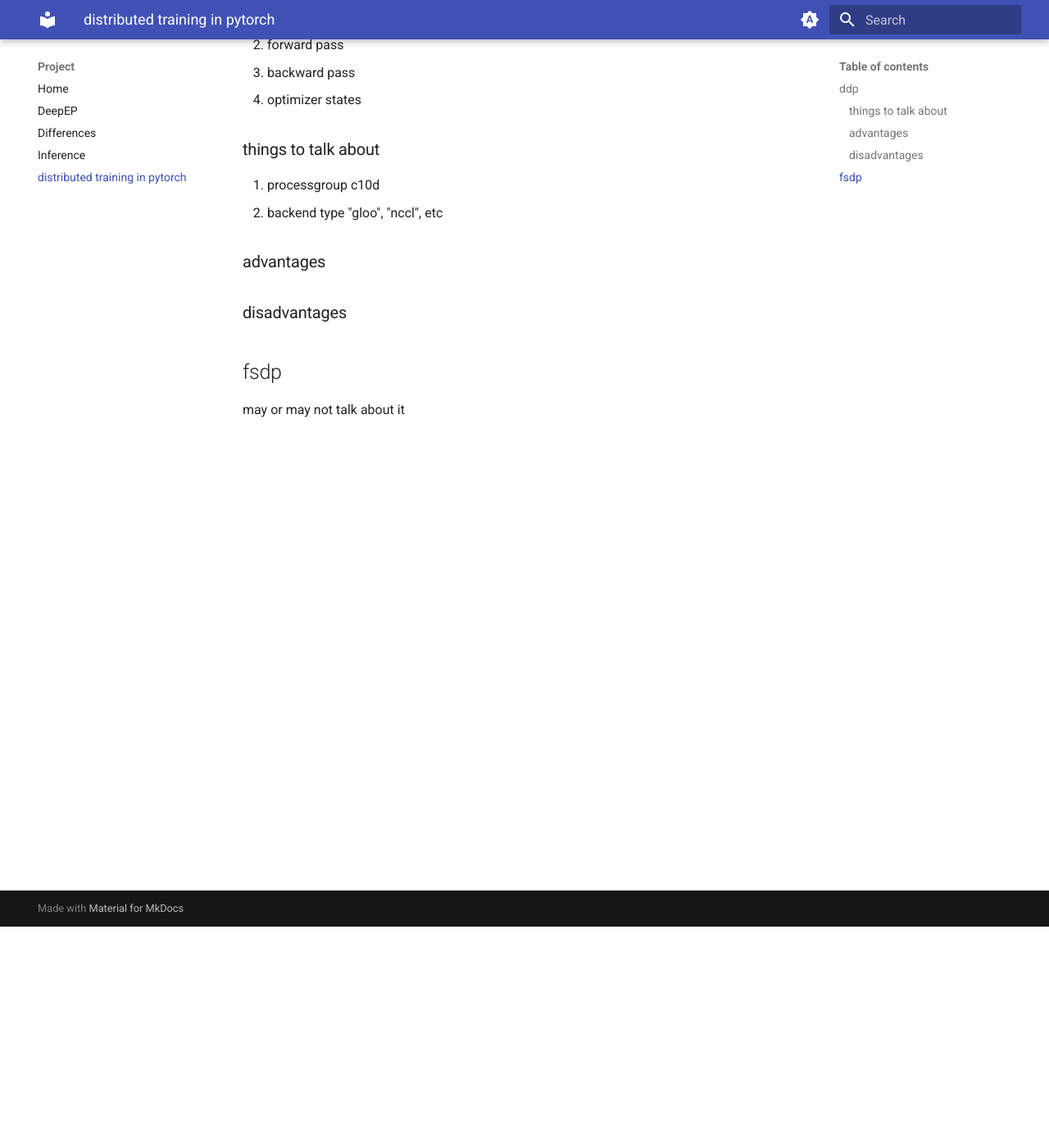
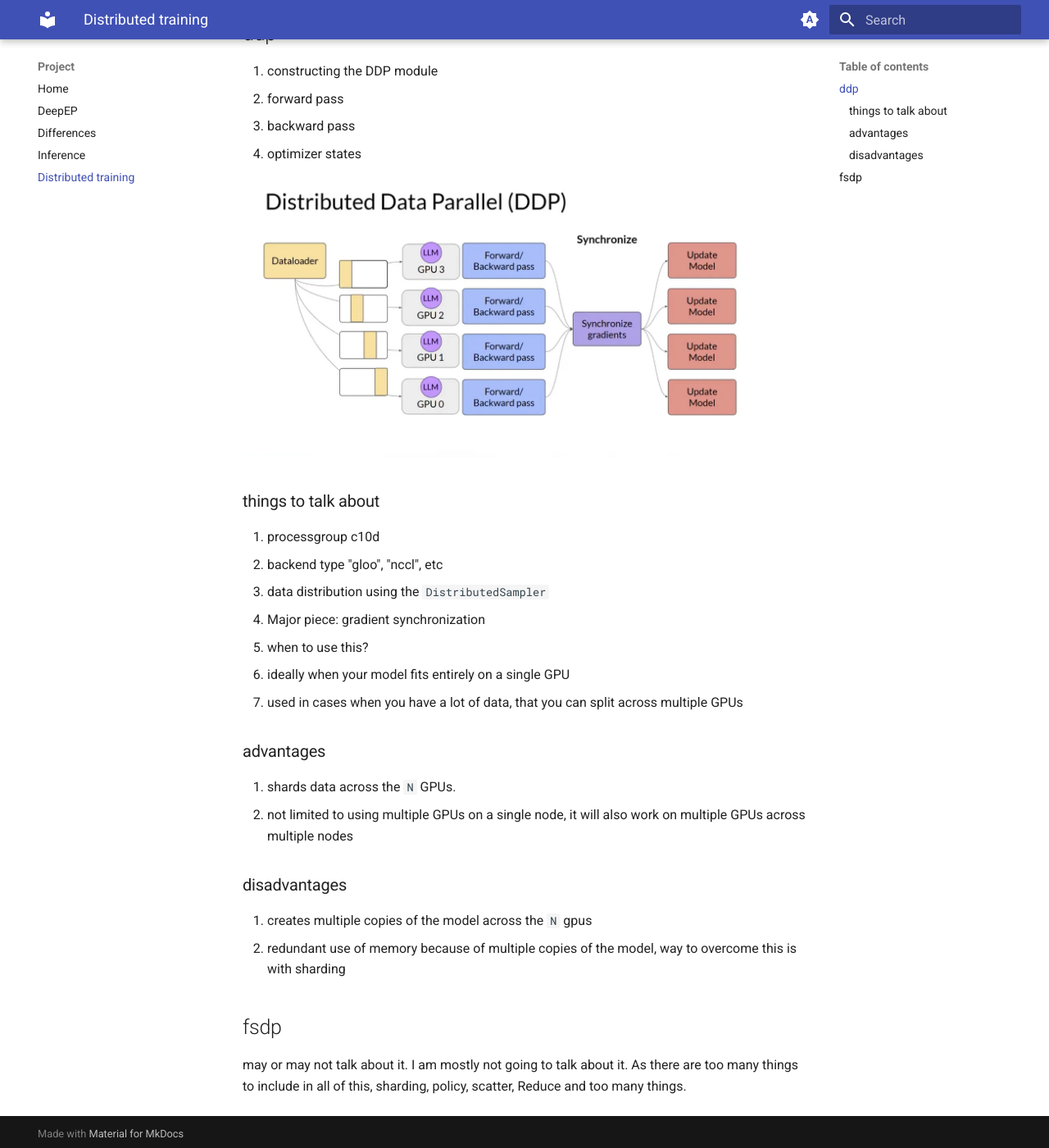
Before and after one commit to deven367/sp25-b534, an MkDocs documentation site: the page built from docs/pytorch.md, in a window 1280 px wide and 1400 px high, scrolled down 270 px. Shown: the whole window at 82% size. Built offline with MkDocs 1.6.1 and Material for MkDocs 9.7.7, drawn with Linux system fonts in a browser that asks for light colours; some of the changed text lies outside the part shown.

Commit message:
updated write up

```diff
--- a/docs/pytorch.md
+++ b/docs/pytorch.md
@@ -1,4 +1,6 @@
-# distributed training in pytorch
+# Distributed training
+
+> This arctcle talks about distributed training in PyTorch
 
 ## ddp
 
@@ -7,16 +9,28 @@
 3. backward pass
 4. optimizer states
 
+![ddp-diagram](ddp.png)
+
 ### things to talk about
 
 1. processgroup c10d
 2. backend type "gloo", "nccl", etc
-
+3. data distribution using the `DistributedSampler`
+4. Major piece: gradient synchronization
+5. when to use this?
+   1. ideally when your model fits entirely on a single GPU
+   2. used in cases when you have a lot of data, that you can split across multiple GPUs
 
 ### advantages
 
+1. shards data across the `N` GPUs.
+2. not limited to using multiple GPUs on a single node, it will also work on multiple GPUs across multiple nodes
+
 ### disadvantages
+
+1. creates multiple copies of the model across the `N` gpus
+2. redundant use of memory because of multiple copies of the model, way to overcome this is with sharding
 
 ## fsdp
 
-may or may not talk about it
+may or may not talk about it. I am mostly not going to talk about it. As there are too many things to include in all of this, sharding, policy, scatter, Reduce and too many things.
```
Also changed, not shown: docs/ddp.png (added).
